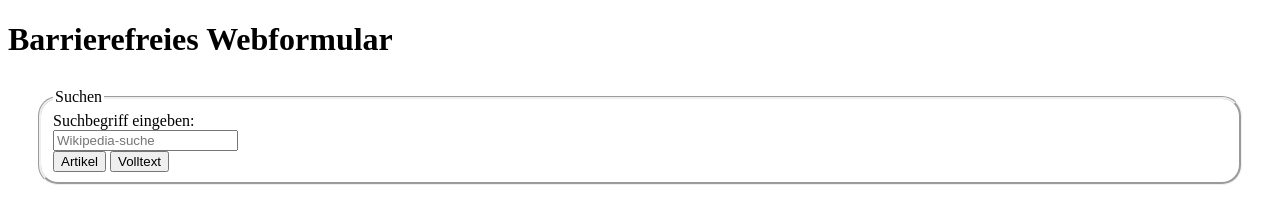
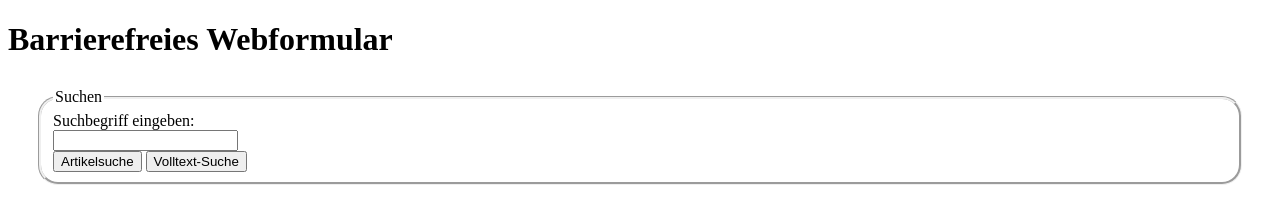
Before and after one commit to Mike66/solo03, a plain HTML site: page index.html in a window 1280 px wide. Shown: the top 212 px of the page. Drawn offline with Linux system fonts and the light colour scheme; grey boxes are pictures that could not be loaded.

Commit message:
Sada commit

```diff
--- a/index.html
+++ b/index.html
@@ -12,9 +12,9 @@
   <fieldset>
     <legend>Suchen</legend>
     <label for="search-input">Suchbegriff eingeben:</label><br />
-    <input type="text"   name="search-input" id="search-input" placeholder="Wikipedia-suche" /> <br />
-    <input type="submit" name="go" value="Artikel"/>
-    <input type="submit" name="fulltext" value="Volltext" />
+        <input id="search" type="text" name="search" value=""></input><br/>
+        <input id="go" type="submit" name="go" value="Artikelsuche"></input>
+        <input id="fulltext" type="submit" name="fulltext" value="Volltext-Suche"></input>
   </fieldset>
 </form>
 <p><a href="http://wave.webaim.org/report#/http%3A%2F%2Fmihaeldujam16app.cloudcontrolled.com%2F"> <img src="http://www.w3.org/WAI/wcag2AAA.gif" alt="WCAG 2.0 AAA"/></a></p>
```
